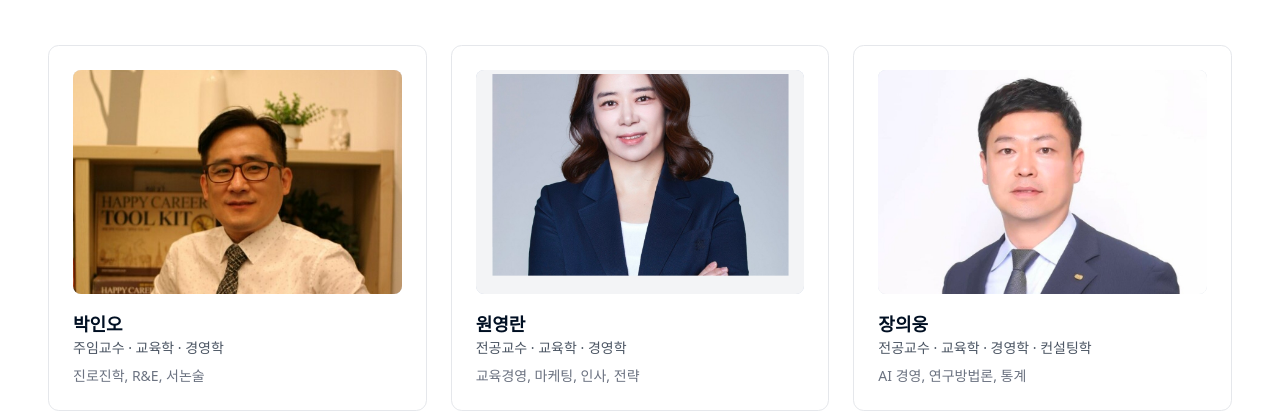
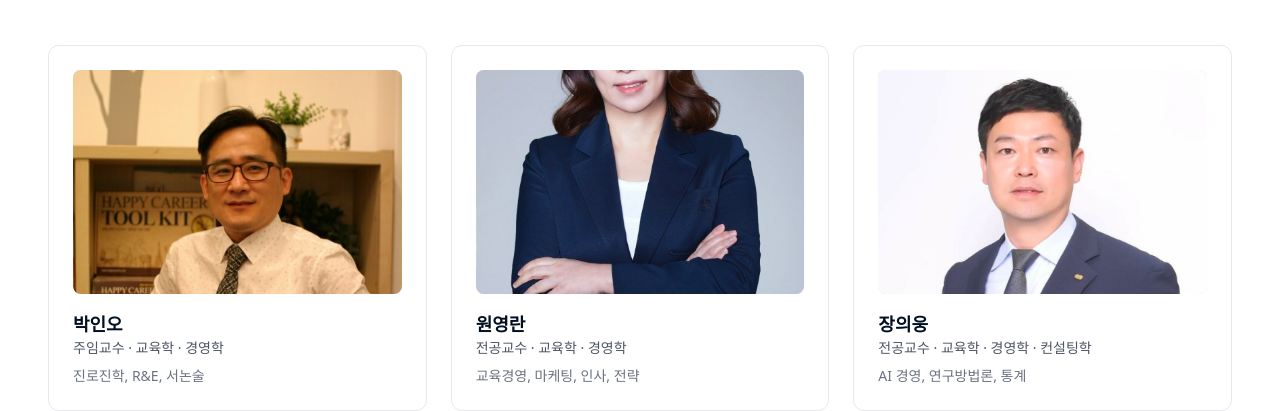
Before and after one commit to howtoconsulting5776-boop/gachon, a Next.js app: page /faculty in a window 1280 px wide. Shown: the part 301-712 px from the top of the page. Built offline with nearby package versions, Linux system fonts and the light colour scheme; no server answers; a web font is replaced by a local one.

Commit message:
fix(faculty): 원영란 portrait fill box, bottom crop
Co-authored-by: Cursor <cursoragent@cursor.com>

```diff
--- a/components/faculty/FacultyPortrait.tsx
+++ b/components/faculty/FacultyPortrait.tsx
@@ -88,7 +88,7 @@ export function FacultyPortrait(props: FacultyPortraitProps) {
             alt={alt}
             fill
             priority={priority}
-            className="object-cover"
+            className="object-cover min-h-full min-w-full"
             style={{ objectPosition }}
             sizes={sizes}
           />
--- a/lib/mock-data.ts
+++ b/lib/mock-data.ts
@@ -95,9 +95,9 @@ export const MOCK_FACULTY: MockFaculty[] = [
     labSlug: "academy",
     bio: "교육기관의 경영·마케팅·인사·전략을 연구·실무 관점에서 통합해 에듀비즈니스 LAB과 상담관리 LAB을 이끕니다.",
     portraitSrc: "/faculty/2.jpg",
-    portraitObjectPosition: "center 48%",
-    portraitZoom: 0.9,
-    portraitTransformOrigin: "center 18%",
+    portraitObjectPosition: "center bottom",
+    portraitZoom: 1,
+    portraitTransformOrigin: "center bottom",
   },
   {
     id: "3",
```
